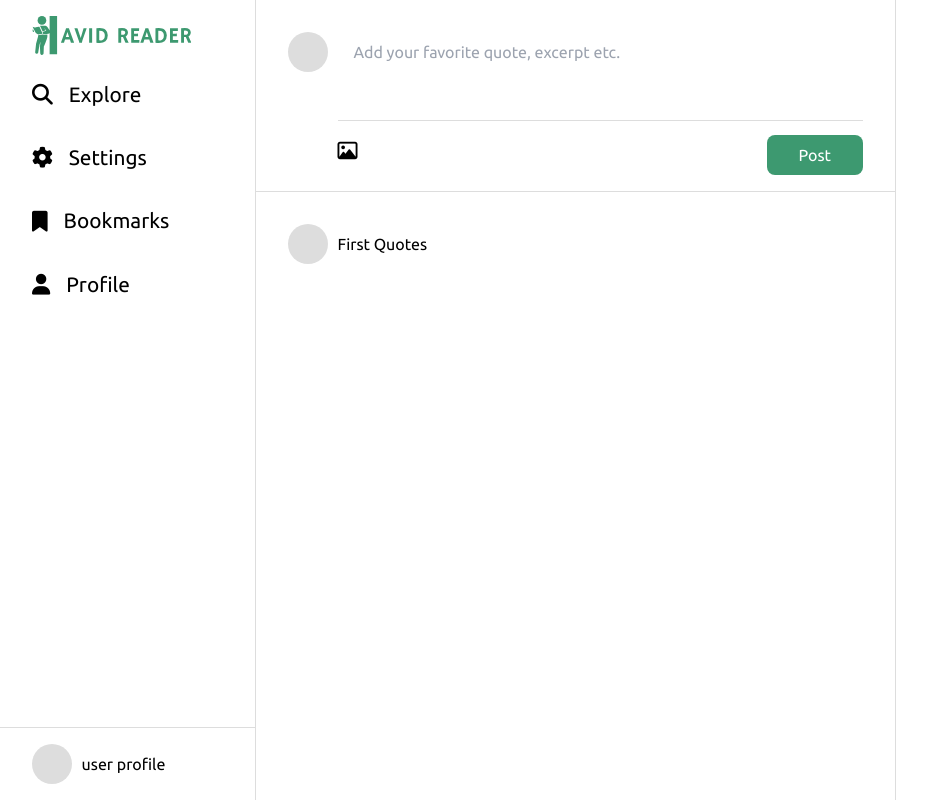
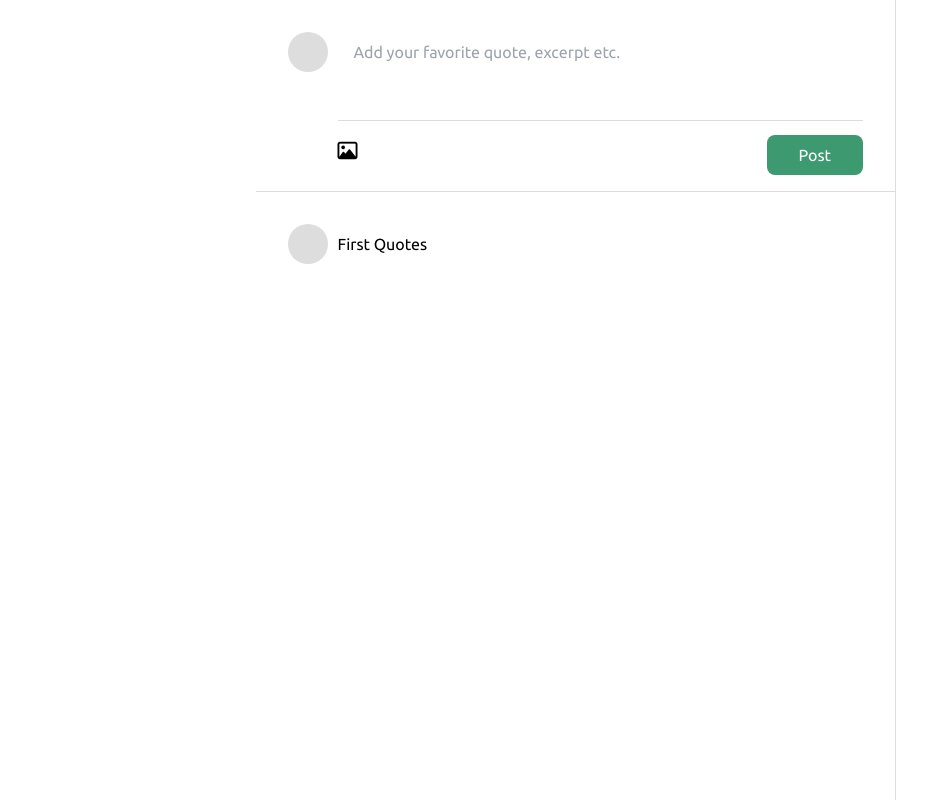
Before and after one commit to ankitmahule/avidreader-webapp, a React (Create React App) app: page /dashboard in a window 1280 px wide. Shown: the top 800 px of the page, without its empty margins (0-927 px from the left). Built offline with nearby package versions, Linux system fonts and the light colour scheme.

Commit message:
auth related changes.

```diff
--- a/src/components/DashboardHeader.js
+++ b/src/components/DashboardHeader.js
@@ -2,8 +2,11 @@ import { Link } from "react-router-dom";
 import HomeLogo from "../assets/images/home.svg";
 import "../scss/layout.scss";
 import ProfilePic from "./ProfilePic";
-const DashboardHeader = () => {
-  return (
+
+const DashboardHeader = ({ userInfo }) => {
+  // const userId = sessionStorage.getItem("userId");
+  console.log(userInfo);
+  return !userInfo ? null : (
     <aside className="aside">
       <div className="my-4 dashboard-logo">
         <Link to="/dashboard">
@@ -39,7 +42,7 @@ const DashboardHeader = () => {
       </ul>
       <div className="profile-section">
         <ProfilePic />
-        user profile
+        <p>{userInfo.email}</p>
       </div>
     </aside>
   );
--- a/src/components/Header.js
+++ b/src/components/Header.js
@@ -44,7 +44,7 @@ const Header = () => {
       </nav>
     </header>
   ) : (
-    <DashboardHeader />
+    <DashboardHeader userInfo={userInfo?.data} />
   );
 };
 
--- a/src/components/Login.js
+++ b/src/components/Login.js
@@ -10,17 +10,20 @@ import { resetAuthState } from "../utils/auth/authSlice";
 
 const Login = ({ toggleLoginRegisterView }) => {
   const navigate = useNavigate();
-  const { loading, error, success } = useSelector((state) => state.auth);
+  const { loading, error, success, userInfo } = useSelector(
+    (state) => state.auth
+  );
   const dispatch = useDispatch();
   useEffect(() => {
-    console.log(success);
-    if (success && success.status === 200) {
+    console.log(userInfo);
+    if (userInfo && userInfo?.status === 200) {
+      // sessionStorage.setItem("userId", success?.data?._id);
       navigate("/dashboard");
     }
     return () => {
       dispatch(resetAuthState());
     };
-  }, [success, navigate, dispatch]);
+  }, [userInfo, navigate, dispatch]);
 
   function toggleView() {
     toggleLoginRegisterView(true);
--- a/src/utils/auth/authSlice.js
+++ b/src/utils/auth/authSlice.js
@@ -3,7 +3,7 @@ import { registerUser, userLogin } from "./authActions";
 
 const initialState = {
   loading: false,
-  userInfo: {},
+  userInfo: null,
   error: null,
   success: null,
 };
@@ -37,7 +37,8 @@ const authSlice = createSlice({
     });
     builder.addCase(userLogin.fulfilled, (state, { payload }) => {
       state.loading = false;
-      state.success = payload;
+      // state.success = payload;
+      state.userInfo = payload;
     });
     builder.addCase(userLogin.rejected, (state, { payload }) => {
       state.loading = false;
```
